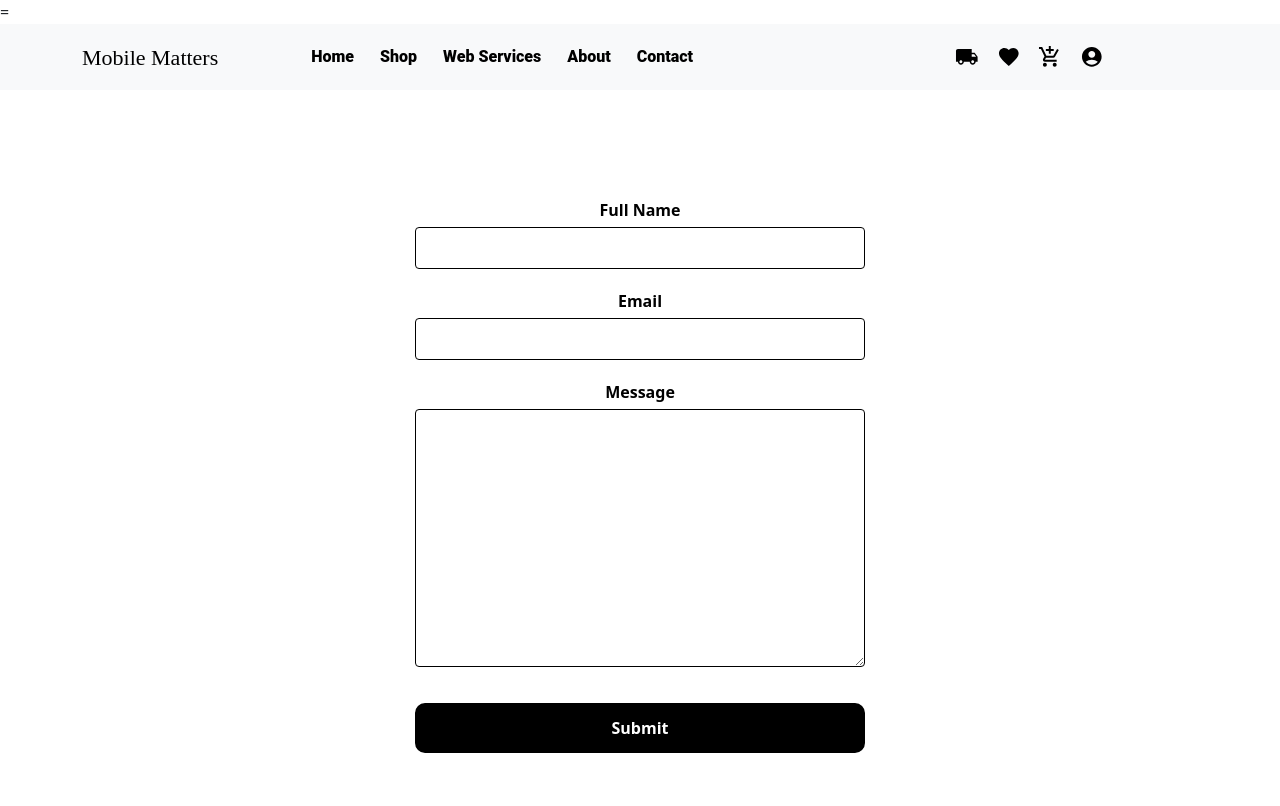
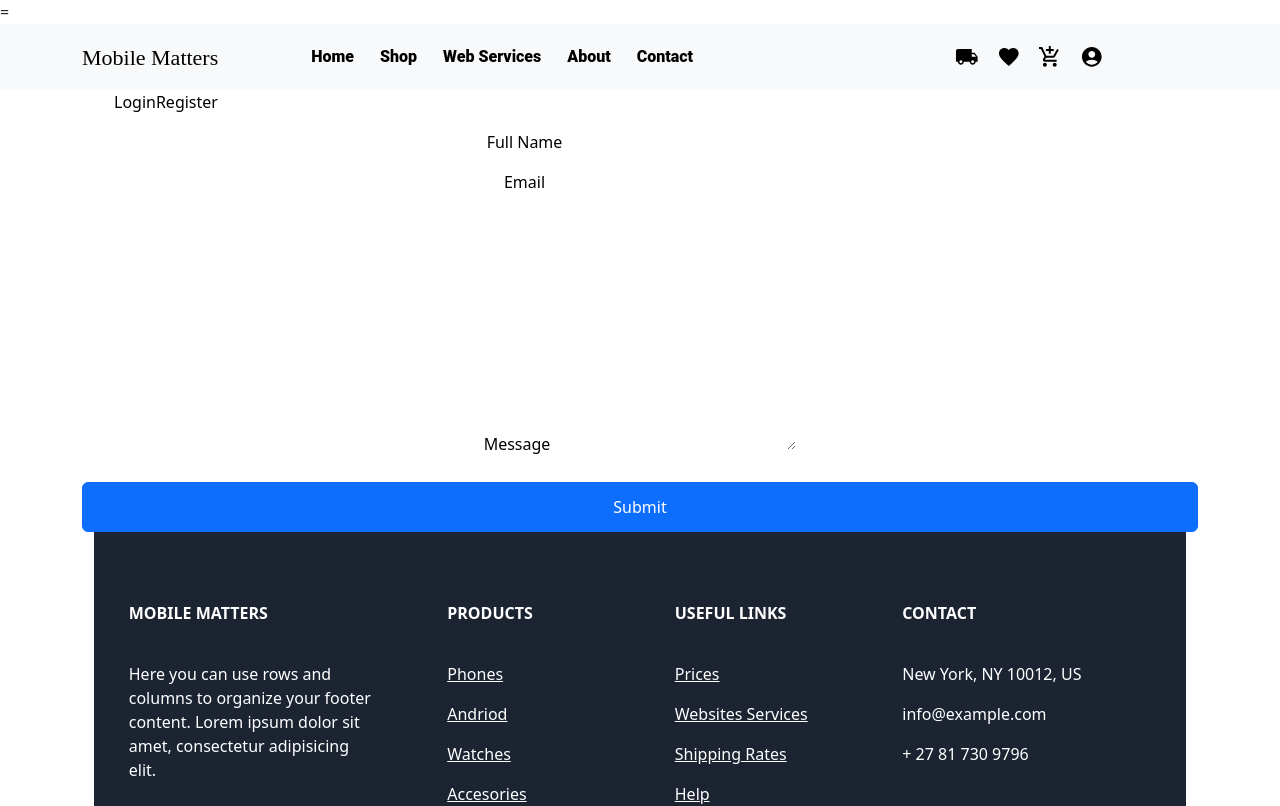
Before and after one commit to HlobisileLukhele/mobile-matters-ecommerce-site, a React (Create React App) app: page /Contact in a window 1280 px wide. Shown: the top 806 px of the page. Built offline with nearby package versions, Linux system fonts and the light colour scheme.

Commit message:
removed unused stylings

```diff
--- a/src/App.css
+++ b/src/App.css
@@ -183,63 +183,6 @@ button {
   margin-bottom: 1rem;
 }
 }
-
-/* Styling Profile Page */
-.profile-container {
-  text-align: center;
-  margin-top: 50px;
-  margin-bottom: 25px;
-}
-
-.login-form {
-  width: 25%;
-  margin: 0 auto;
-
-}
-
-.form-group {
-  margin-bottom: 20px;
-  margin-top: 10px;
-}
-
-.form-label {
-  display: block;
-  font-weight: bold;
-  text-align: start !important;
-  margin-bottom: 20px;
-  margin-left: 12px !important;
-}
-.form-control {
-  width: 100%;
-  padding: 10px;
-  border: 1px solid black !important;
-  border-radius: 4px;
-  border: 4pt solid black;
-
-}
-
-.btn-primary {
-  background-color: black !important;
-  color: white !important;
-  border: 2pt solid  black !important ;
-  font-weight:bold !important;
-  margin-bottom: 20px;
-  padding: 0.6rem 4rem 0.6rem 4rem !important;
-  border-radius: 10px !important;
-
-}
-.btn-primary:hover {
-  border: 2pt solid black !important;
-  margin-bottom: 20px;
-  background-color: white !important;
-  color: black !important;
-  transition: 1sec ease-in-out !important;
-}
-.Active {
-  background-color: black !important;
-  color: white !important;
-  transition: 1sec ease-in-out !important;
-}
 /*Styling Bottom Navigation Bar*/
 .bottom-icon{
   color:black !important;
@@ -259,56 +202,6 @@ button {
 
 #label {
   color:black !important;
-}
-/* styling the contat form */
-.form-container {
-  display: flex;
-  justify-content: center;
-  align-items: center;
-  height: 100vh;
-}
-
-.contact-form {
-  width: 450px;
-}
-
-.form-group {
-  margin-bottom: 20px;
-}
-
-label {
-  margin-bottom: 5px;
-  color:black !important;
-  font-weight:bold;
-  align-items: right !important;
-}
-
-input[type="text"],
-input[type="email"],
-textarea {
-  width: 100%;
-  padding: 8px;
-  border: 1px solid black;
-  border-radius: 4px;
-  box-sizing: border-box;
-}
-
-button {
-  background-color: black;
-  color: white;
-  border: none;
-  padding: 10px 20px;
-  border-radius: 4px;
-  cursor: pointer;
-}
-
-button:hover {
-  background-color: #0056b3;
-}
-.error {
-  color:red;
-  font-size:12px;
-  text-align:left;
 }
 
 /* Stylig the services page */
@@ -437,7 +330,6 @@ margin: 25px 0 0 0;
  height: 30rem !important;
 }
 
-
 /*stylinf search form */
 .Search-item {
   border: 2pt solid black;
--- a/src/Components/Contact.jsx
+++ b/src/Components/Contact.jsx
@@ -3,7 +3,12 @@ import ContactForm from "./ContactForm"
 import Footer from "./Footer"
 
 const Contact = () => (
-  <div>
+  <div className="container border-x-2 border-y-2">
+      <ul className="headings">
+        <li className="active:first-line: login">Login</li>
+        <li className="active:first-line: register">Register</li>
+
+      </ul>
     <ContactForm />
     <Footer />
   </div>
```
